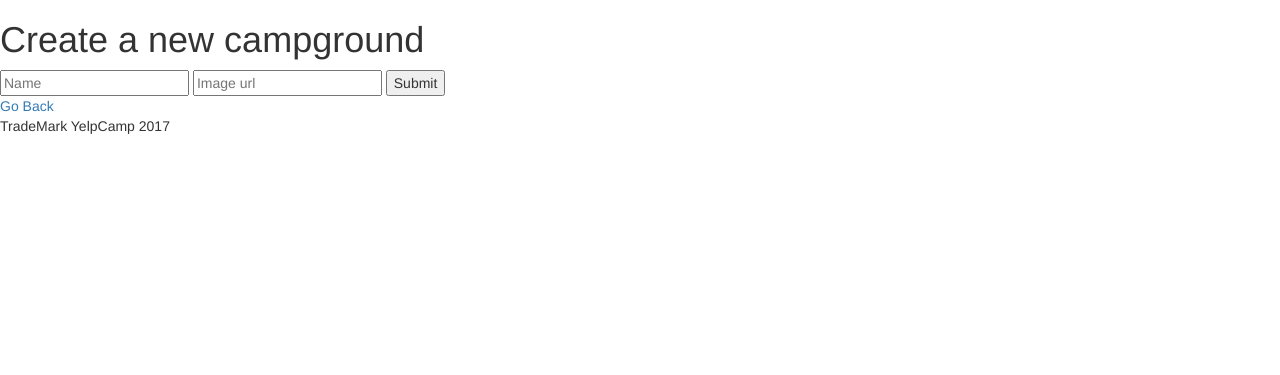
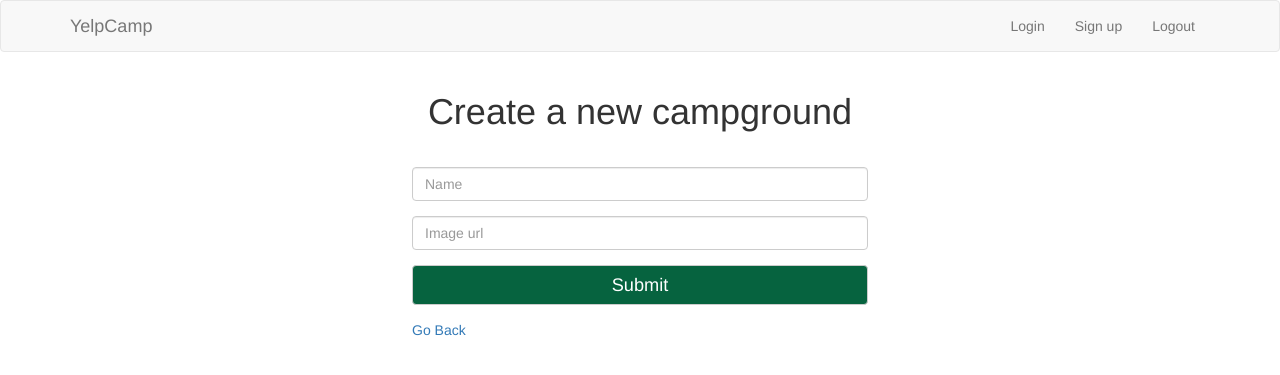
Before and after one commit to rawan-a-d/YelpCamp, a Node server app: page /campgrounds/new in a window 1280 px wide. Shown: the top 375 px of the page. Run offline with Node 20, Linux system fonts and the light colour scheme.

Commit message:
Style the Navbar and Form
* Add a navbar to all templates

* Style the new campground form

```diff
--- a/public/CSS/campgrounds.css
+++ b/public/CSS/campgrounds.css
@@ -4,7 +4,7 @@
 }
 
 .btn {
-    background-color: #04b36f;
+    background-color: #06633f;
 }
 
 a {
--- /dev/null
+++ b/public/CSS/new.css
@@ -0,0 +1,15 @@
+/* Form */
+#title {
+   text-align: center;
+}
+
+.wrapper {
+    width: 40%;
+    margin: 35px auto;
+}
+
+.form-group > .btn {
+    background-color: #06633f;
+    color: #fff;
+    font-size: 1.3em;
+}
--- a/views/new.ejs
+++ b/views/new.ejs
@@ -1,11 +1,19 @@
 <% include partials/header %>
 
-<h1> Create a new campground </h1>
-<form action="/campgrounds" method="POST">
-    <input type="text" placeholder="Name" name="name">
-    <input type="text" placeholder="Image url" name="image">
-    <button> Submit </button>
-</form>
-<a href="/campgrounds"> Go Back </a>
+<h1 id="title"> Create a new campground </h1>
+<div class="wrapper">
+    <form action="/campgrounds" method="POST">
+        <div class="form-group">
+            <input class="form-control" type="text" placeholder="Name" name="name">
+        </div>
+        <div class="form-group">
+            <input class="form-control" type="text" placeholder="Image url" name="image">
+        </div>
+        <div class="form-group">
+            <button class="btn btn-default btn-block"> Submit </button>
+        </div>
+    </form>
+    <a href="/campgrounds"> Go Back </a>
+</div>
 
 <% include partials/footer %>
--- a/views/partials/footer.ejs
+++ b/views/partials/footer.ejs
@@ -1,3 +1,3 @@
-        <p> TradeMark YelpCamp 2017 </p>
+        </div>
     </body>
 </html>
--- a/views/partials/header.ejs
+++ b/views/partials/header.ejs
@@ -6,6 +6,33 @@
         <link rel="stylesheet" href="https://maxcdn.bootstrapcdn.com/bootstrap/3.3.7/css/bootstrap.min.css">
         <% if(title === "Campgrounds"){ %>
             <link rel="stylesheet" href="CSS/campgrounds.css">
+        <% } else if (title === "Add campgrounds"){ %>
+            <link rel="stylesheet" href="/CSS/new.css">
         <% } %>
     </head>
     <body>
+        <nav class="navbar navbar-default">
+            <div class="container">
+            <!-- Brand and toggle get grouped for better mobile display -->
+                <div class="navbar-header">
+                    <button type="button" class="navbar-toggle collapsed" data-toggle="collapse" data-target="#bs-example-navbar-collapse-1" aria-expanded="false">
+                        <span class="sr-only">Toggle navigation</span>
+                        <span class="icon-bar"></span>
+                        <span class="icon-bar"></span>
+                        <span class="icon-bar"></span>
+                    </button>
+                    <a class="navbar-brand" href="/">YelpCamp</a>
+                </div>
+
+                <!-- Collect the nav links, forms, and other content for toggling -->
+                <div class="collapse navbar-collapse" id="bs-example-navbar-collapse-1">
+                    <ul class="nav navbar-nav navbar-right">
+                        <li><a href="#"> Login </a></li>
+                        <li><a href="#"> Sign up </a></li>
+                        <li><a href="#"> Logout </a></li>
+                    </ul>
+                </div><!-- /.navbar-collapse -->
+            </div>
+        </nav>
+
+        <div class="container">
```
Also changed, not shown: readme.md.
